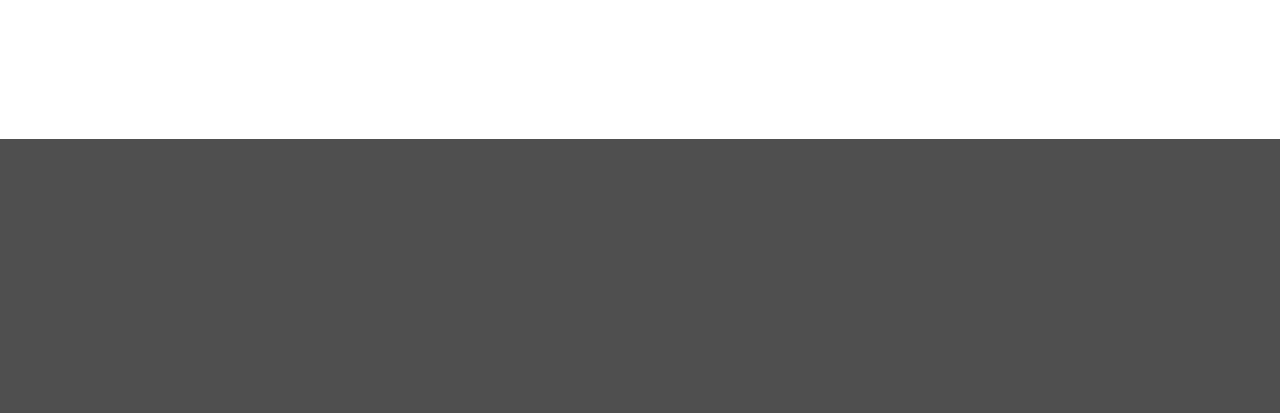
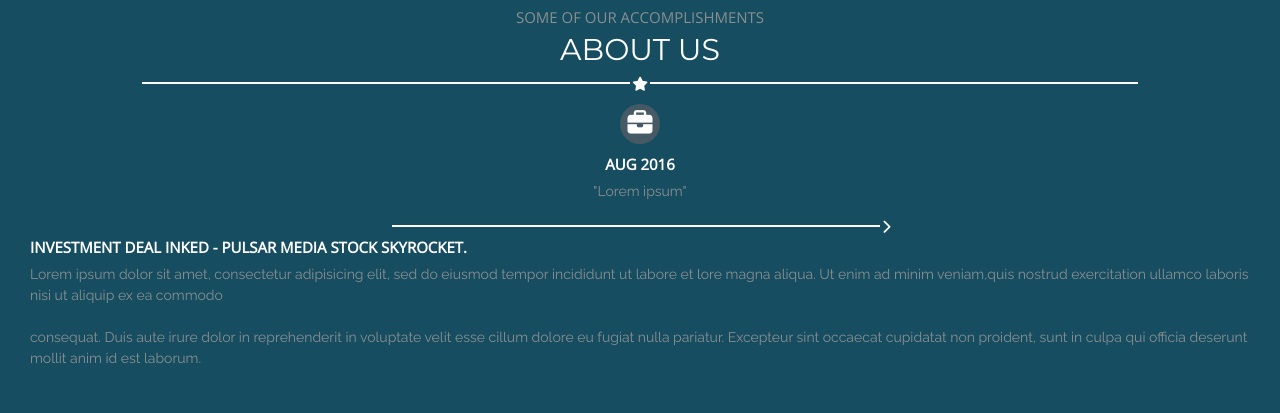
Before and after one commit to gomezjuliana/schemes, a PHP site: page / in a window 1280 px wide. Shown: the part 661-1074 px from the top of the page. Before the commit the page ends 800 px from the top, so only its background shows below. Run offline with PHP 8.4, Linux system fonts and the light colour scheme; some libraries are stand-ins or nearby versions.

Commit message:
rough draft of abous section

```diff
--- a/index.html
+++ b/index.html
@@ -69,7 +69,29 @@
 	</div>
 </header>
 
-<section class="about"></section>
+<section class="about">
+	<hgroup class="text-center">
+		<h5>Some of our accomplishments</h5>
+		<h3>About Us</h3>
+		<span class="line"></span><i class="fa fa-star" aria-hidden="true"></i><span class="line"></span>
+	</hgroup>
+	<div>
+		<div class="text-center">
+			<div class="about__briefcase-shadow">
+				<i class="fa fa-briefcase" aria-hidden="true"></i>
+			</div>
+			<h6>Aug 2016</h6>
+			<p>"Lorem ipsum"</p>
+			<span class="line"></span><i class="fa fa-chevron-right" aria-hidden="true"></i>
+		</div>
+		<div left>
+			<h6>Investment deal inked - pulsar media stock skyrocket.</h6>
+			<span></span>
+			<p>Lorem ipsum dolor sit amet, consectetur adipisicing elit, sed do eiusmod tempor incididunt ut labore et lore magna aliqua. Ut enim ad minim veniam,quis nostrud exercitation ullamco laboris nisi ut aliquip ex ea commodo <br><br>
+			consequat. Duis aute irure dolor in reprehenderit in voluptate velit esse cillum dolore eu fugiat nulla pariatur. Excepteur sint occaecat cupidatat non proident, sunt in culpa qui officia deserunt mollit anim id est laborum.</p>
+		</div>
+	</div>
+</section>
 
 <section class="contact"></section>
 
--- a/styles.css
+++ b/styles.css
@@ -58,11 +58,11 @@
 
 /*Header*/
 
-hgroup, .header__cta {
+.header__container hgroup, .header__cta {
 	color: #fff;
 }
 
-hgroup {
+.header__container hgroup {
 	border-top: solid;
 	border-bottom: solid;
 }
@@ -83,6 +83,29 @@ h2 {
 	font-weight: 300;
 	text-transform: uppercase;
 	font-size: 21px;
+}
+
+h3 {
+	font-family: 'Montserrat', sans-serif;
+	font-weight: 400;
+	text-transform: uppercase;
+	font-size: 30px;
+}
+
+h5 {
+	font-family: 'Open Sans', sans-serif;
+	font-weight: 200;
+	text-transform: uppercase;
+	font-size: 15px;
+	color: #898F8F;
+}
+
+h6 {
+	font-family: 'Open Sans', sans-serif;
+	font-weight: 700;
+	font-size: 15px;
+	text-transform: uppercase;
+	line-height: 20px;
 }
 
 p {
@@ -122,3 +145,38 @@ p {
 	width: 10px;
 	height: 10px;
 }
+
+/*About*/
+
+.about {
+	background-color: #164D61;
+	color: #fff;
+	padding: 30px;
+}
+
+.line {
+	width: 40%;
+	height: 2px;
+	background: white;
+	display: inline-block;
+	margin-bottom: 5px;
+	margin-left: 2px;
+	margin-right: 2px;
+}
+
+.about__briefcase-shadow {
+	height: 40px;
+	width: 40px;
+	background-color: #455A64;
+	border-radius: 50%;
+	margin: 10px auto;
+}
+
+.fa-briefcase {
+	font-size: 25px !important;
+	padding: 7px;
+}
+
+.about p {
+	color: #898F8F;
+}
```
